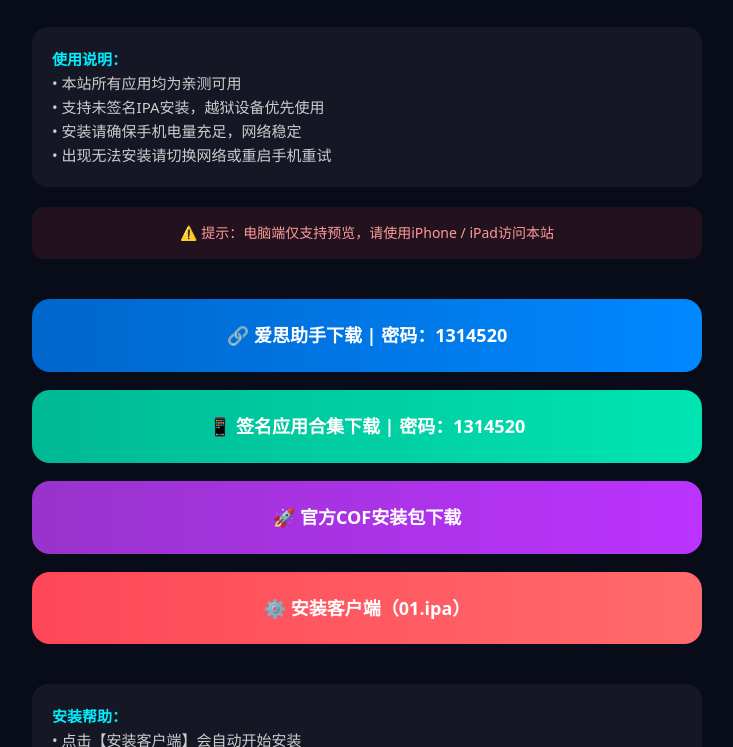
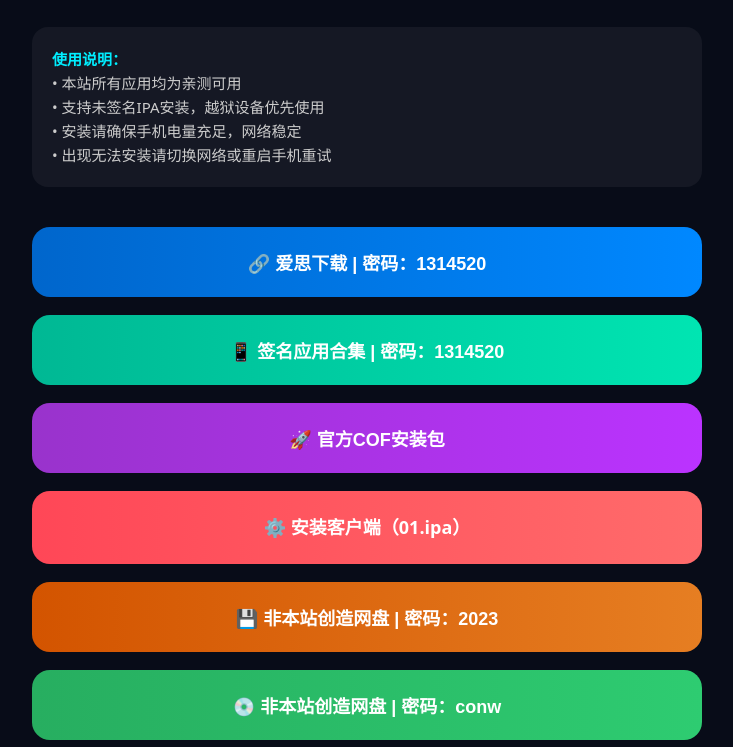
Before and after one commit to xingyunOS-your/xingyuniosapp, a plain HTML site: page index.html in a window 1280 px wide. Shown: the part 205-952 px from the top of the page, without its empty margins (273-1006 px from the left). Drawn offline with Linux system fonts and the light colour scheme.

Commit message:
Update index.html

```diff
--- a/index.html
+++ b/index.html
@@ -6,7 +6,7 @@
 <title>xingyun下载站 - 星月IOS官方下载平台</title>
 <style>
 *{box-sizing:border-box;margin:0;padding:0}
-body{background:#080c18;color:#fff;font-family:system-ui, -apple-system, BlinkMacSystemFont, "微软雅黑", sans-serif;line-height:1.6}
+body{background:#080c18;color:#fff;font-family:system-ui, -apple-system, BlinkMacSystemFont,"微软雅黑",sans-serif;line-height:1.6}
 .container{max-width:720px;margin:0 auto;padding:25px}
 .head-card{background:linear-gradient(135deg,#0ef,#6c63ff);padding:30px;border-radius:20px;margin:30px 0;text-align:center}
 .head-card h1{font-size:32px;margin-bottom:10px}
@@ -14,14 +14,15 @@
 .desc-box{background:rgba(255,255,255,0.05);padding:20px;border-radius:16px;margin:20px 0;font-size:15px;color:#ccc}
 .desc-box strong{color:#0ef}
 .btn-box{display:flex;flex-direction:column;gap:18px;margin:40px 0}
-.download-btn{display:block;width:100%;padding:22px;border-radius:18px;border:none;font-size:18px;font-weight:bold;color:#fff;background:#1a1f35;cursor:pointer;transition:all 0.2s;text-align:center;text-decoration:none}
+.download-btn{display:block;width:100%;padding:22px;border-radius:18px;border:none;font-size:18px;font-weight:bold;color:#fff;cursor:pointer;transition:all 0.2s;text-align:center;text-decoration:none}
 .download-btn:active{transform:scale(0.97)}
 .btn-aisi{background:linear-gradient(90deg,#0066cc,#0088ff)}
 .btn-sign{background:linear-gradient(90deg,#00b894,#00e5b2)}
 .btn-cof{background:linear-gradient(90deg,#9933cc,#bb33ff)}
 .btn-install{background:linear-gradient(90deg,#ff4757,#ff6b6b)}
+.btn-net1{background:linear-gradient(90deg,#d35400,#e67e22)}
+.btn-net2{background:linear-gradient(90deg,#27ae60,#2ecc71)}
 .footer{text-align:center;color:#777;font-size:14px;margin:50px 0 20px}
-.warning{background:rgba(255,69,69,0.1);color:#ff9999;padding:15px;border-radius:12px;margin:20px 0;font-size:14px;text-align:center}
 </style>
 </head>
 <body>
@@ -40,27 +41,30 @@
 • 出现无法安装请切换网络或重启手机重试
 </div>
 
-<div class="warning">
-⚠️ 提示：电脑端仅支持预览，请使用iPhone / iPad访问本站
-</div>
+<div class="btn-box">
+<button class="download-btn btn-aisi" onclick="window.open('https://wwalu.lanzoub.com/b016kefmrc')">
+🔗 爱思下载 | 密码：1314520
+</button>
 
-<div class="btn-box">
-<a class="download-btn btn-aisi" onclick="window.open('https://wwalu.lanzoub.com/b016kefmrc')">
-🔗 爱思助手下载 | 密码：1314520
-</a>
+<button class="download-btn btn-sign" onclick="window.open('https://wwalu.lanzoub.com/b016kefmmh')">
+📱 签名应用合集 | 密码：1314520
+</button>
 
-<a class="download-btn btn-sign" onclick="window.open('https://wwalu.lanzoub.com/b016kefmmh')">
-📱 签名应用合集下载 | 密码：1314520
-</a>
+<button class="download-btn btn-cof" onclick="window.open('https://github.com/xingyunOS-your/xingyuniosapp/releases/tag/xyosiosipa')">
+🚀 官方COF安装包
+</button>
 
-<a class="download-btn btn-cof" onclick="window.open('https://github.com/xingyunOS-your/xingyuniosapp/releases/tag/xyosiosipa')">
-🚀 官方COF安装包下载
-</a>
-
-<!-- 你要的：安装客户端 一键安装同目录 01.ipa + manifest.plist -->
 <a class="download-btn btn-install" href="itms-services://?action=download-manifest&url=manifest.plist">
 ⚙️ 安装客户端（01.ipa）
 </a>
+
+<button class="download-btn btn-net1" onclick="window.open('http://myios.lanzoum.com/s/mvp')">
+💾 非本站创造网盘 | 密码：2023
+</button>
+
+<button class="download-btn btn-net2" onclick="window.open('http://wwrd.lanzoum.com/b00zxpy0ti')">
+💿 非本站创造网盘 | 密码：conw
+</button>
 </div>
 
 <div class="desc-box">
@@ -86,6 +90,5 @@
   alert("温馨提示：电脑端无法安装IPA，请使用手机Safari浏览器访问！");
 }
 </script>
-
 </body>
 </html>
```
